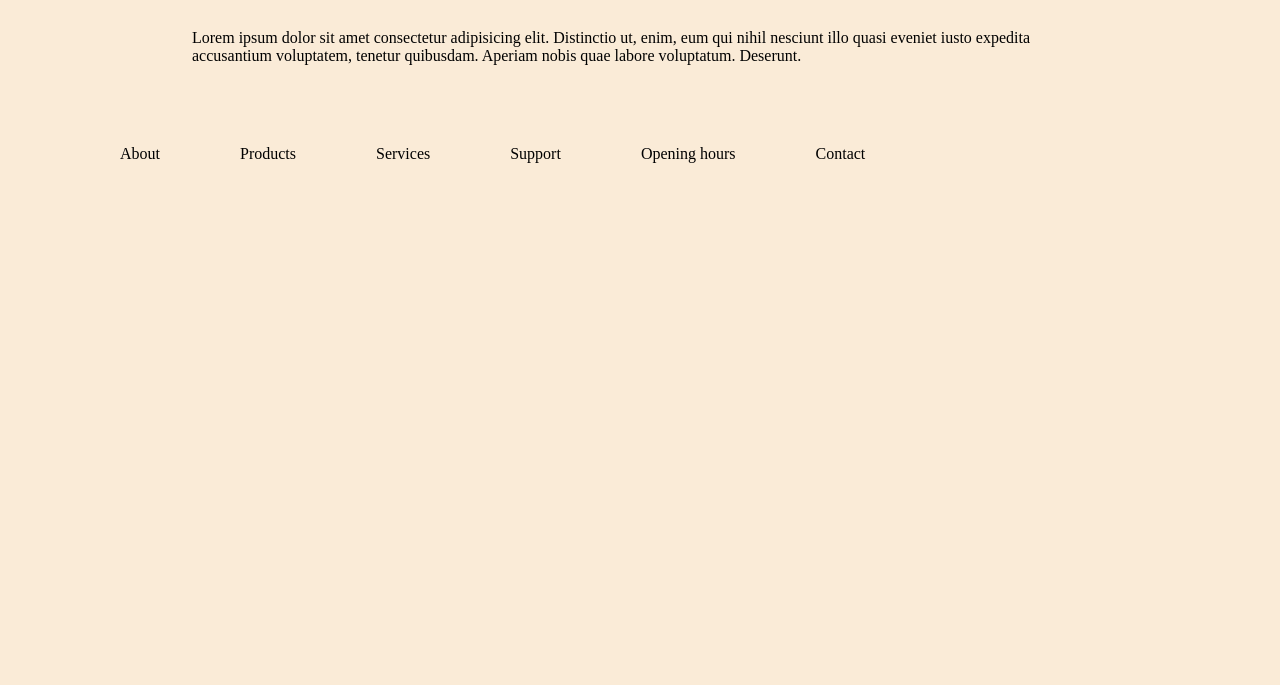
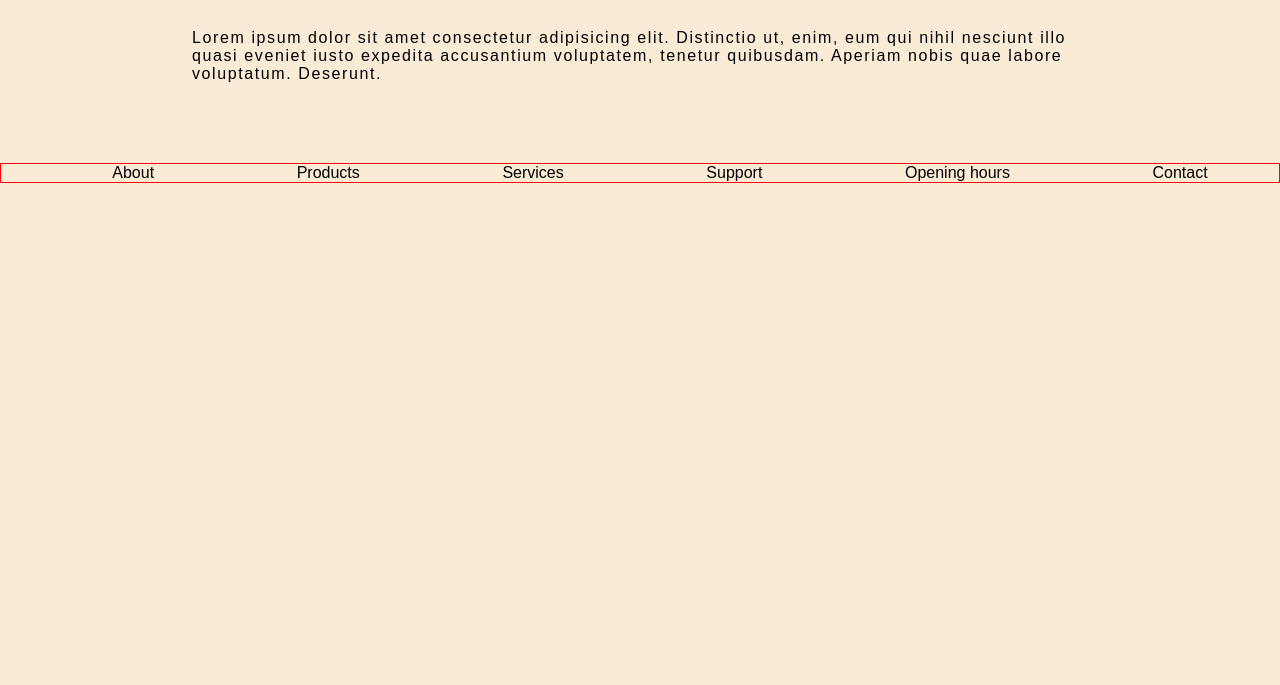
Before and after one commit to Nicolas040/Projet1, a plain HTML site: page index.html in a window 1280 px wide. Shown: the part 115-800 px from the top of the page. Drawn offline with Linux system fonts and the light colour scheme.

Commit message:
Changing fonts and spacings

```diff
--- a/assets/css/style.css
+++ b/assets/css/style.css
@@ -2,6 +2,10 @@ body {
     margin: 0;
     padding: 0;
     background-color: antiquewhite;
+}
+
+* {
+    font-family: Arial, Helvetica, sans-serif;
 }
 
 h1 {
@@ -18,14 +22,16 @@ h1 {
 #intro {
     width: 70%;
     margin: 1.5rem auto;
+    letter-spacing: 0.1rem;
 }
 
 #navmenu {
     display: flex;
+    justify-content: space-around;
     margin-top: 5rem;
+    border: 1px solid red;
 }
 
 #navmenu li {
     list-style-type: none;
-    margin-left: 5rem;
 }
```
